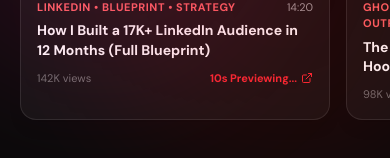
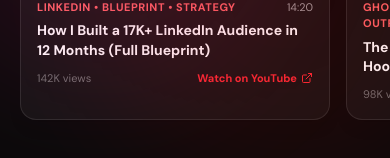
Before and after one commit to evanbose7/kamna-portfolio, a React (Vite) app: page / in a window 390 px wide. Shown: the part 6050-6208 px from the top of the page. Built offline with nearby package versions, Linux system fonts and the light colour scheme; a web font is replaced by a local one.

Commit message:
update-mobile-youtube-action-link-text-to-watch-on-youtube

```diff
--- a/src/components/YouTubeSection.jsx
+++ b/src/components/YouTubeSection.jsx
@@ -214,7 +214,7 @@ export default function YouTubeSection() {
                   {isPreviewActive && (
                     <div className="absolute inset-0 w-full h-full z-10 overflow-hidden rounded-xl bg-black animate-fadeIn">
                       <iframe
-                        src={`https://www.youtube-nocookie.com/embed/${video.youtubeId}?autoplay=1&mute=1&playsinline=1&controls=0&showinfo=0&rel=0&loop=1&playlist=${video.youtubeId}&start=10`}
+                        src={`https://www.youtube.com/embed/${video.youtubeId}?autoplay=1&mute=1&playsinline=1&controls=0&showinfo=0&rel=0&loop=1&playlist=${video.youtubeId}&start=10`}
                         title={video.title}
                         onLoad={() => setIsVideoLoaded(true)}
                         allow="autoplay; encrypted-media; picture-in-picture"
@@ -234,7 +234,7 @@ export default function YouTubeSection() {
                   <div className="flex items-center justify-between text-[11px] text-white/40 pt-1">
                     <span>{video.views}</span>
                     <span className="flex items-center gap-1 text-red-500 font-bold">
-                      {isPreviewActive ? '10s Previewing...' : 'Watch Video'} <ExternalLink className="w-3 h-3" />
+                      Watch on YouTube <ExternalLink className="w-3 h-3" />
                     </span>
                   </div>
                 </div>
```
